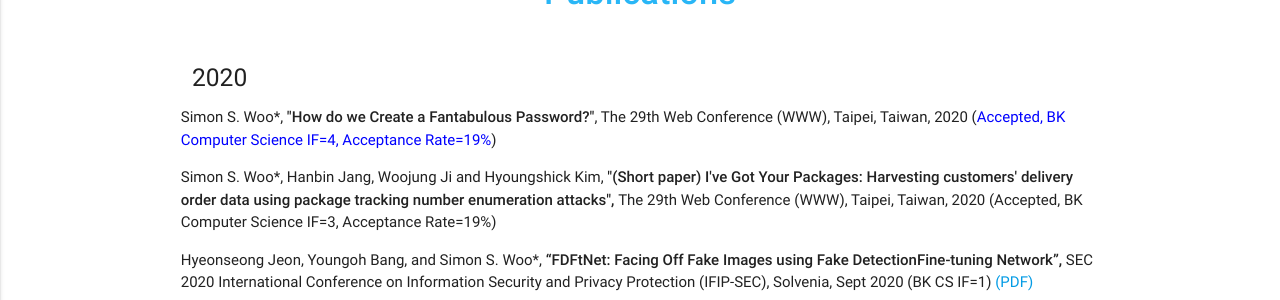
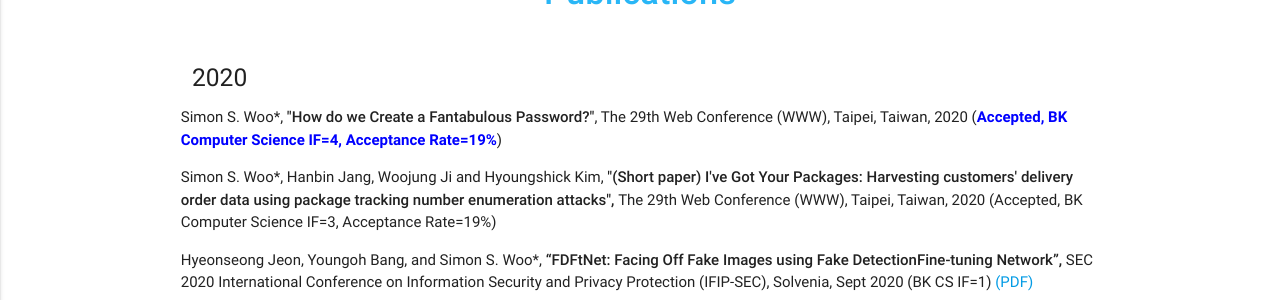
Before and after one commit to Yurim990507/DASH-Lab.github.io, a Jekyll site: the page built from example2.md, in a window 1280 px wide. Shown: the part 122-422 px from the top of the page. Built offline with Jekyll 4.4.1, drawn with Linux system fonts in a browser that asks for light colours.

Commit message:
Update example2.md

```diff
--- a/example2.md
+++ b/example2.md
@@ -9,7 +9,7 @@ permalink: /Publications/
 <div class="section">
     <h5>2020</h5>
     <div class="row">
-        <p>  Simon S. Woo*, <strong>"How do we Create a Fantabulous Password?"</strong>, The 29th Web Conference (WWW), Taipei, Taiwan, 2020 (<font color='blue'>Accepted, BK Computer Science IF=4, Acceptance Rate=19%</font>) </p>
+        <p>  Simon S. Woo*, <strong>"How do we Create a Fantabulous Password?"</strong>, The 29th Web Conference (WWW), Taipei, Taiwan, 2020 (<font color='blue'><b>Accepted, BK Computer Science IF=4, Acceptance Rate=19%</b></font>) </p>
 
  <p> Simon S. Woo*, Hanbin Jang, Woojung Ji and Hyoungshick Kim, <strong> "(Short paper) I've Got Your Packages: Harvesting customers' delivery order data using package tracking number enumeration attacks", </strong> The 29th Web Conference (WWW), Taipei, Taiwan, 2020 (Accepted, BK Computer Science IF=3, Acceptance Rate=19%) </p>
 
```
